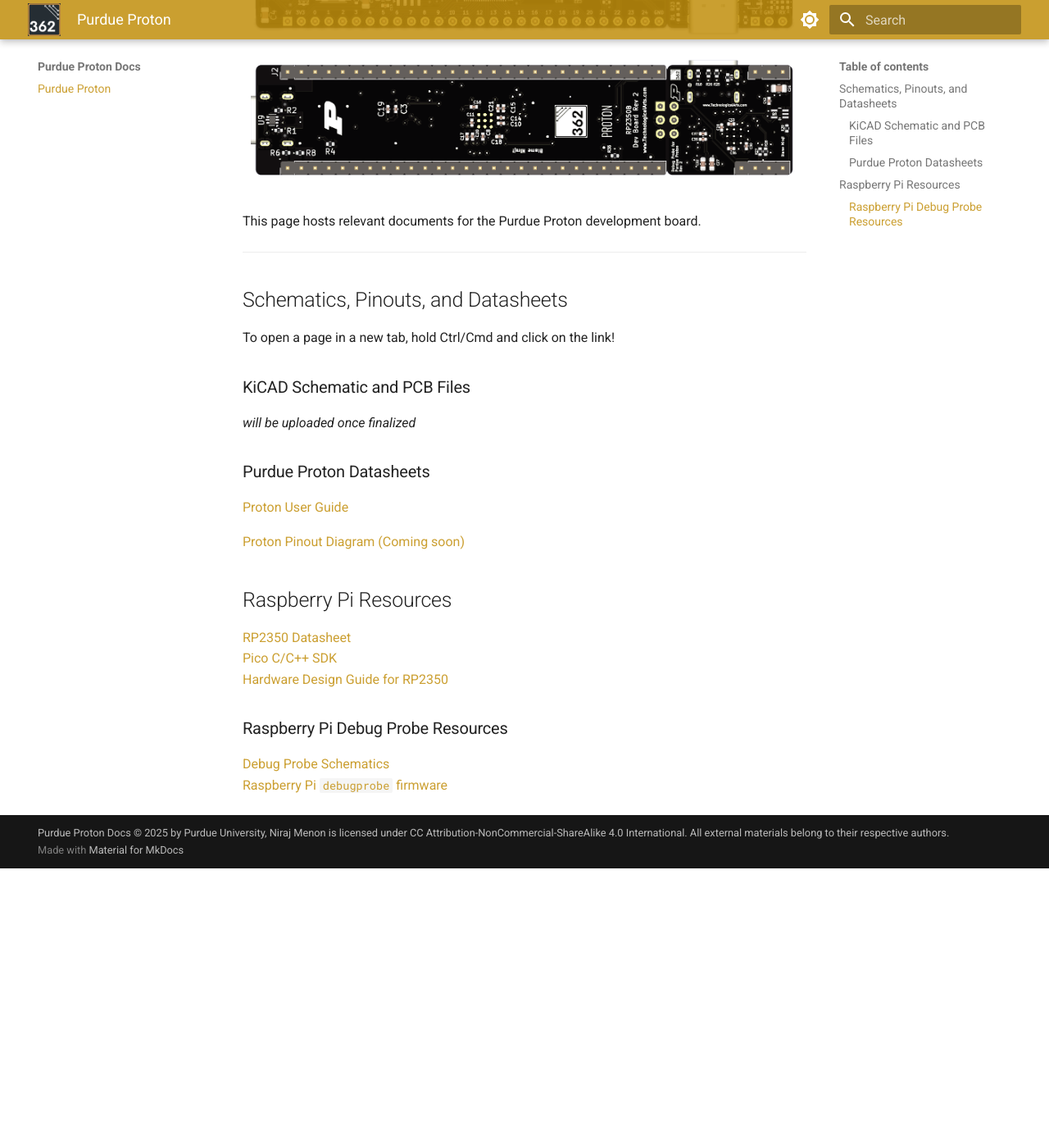
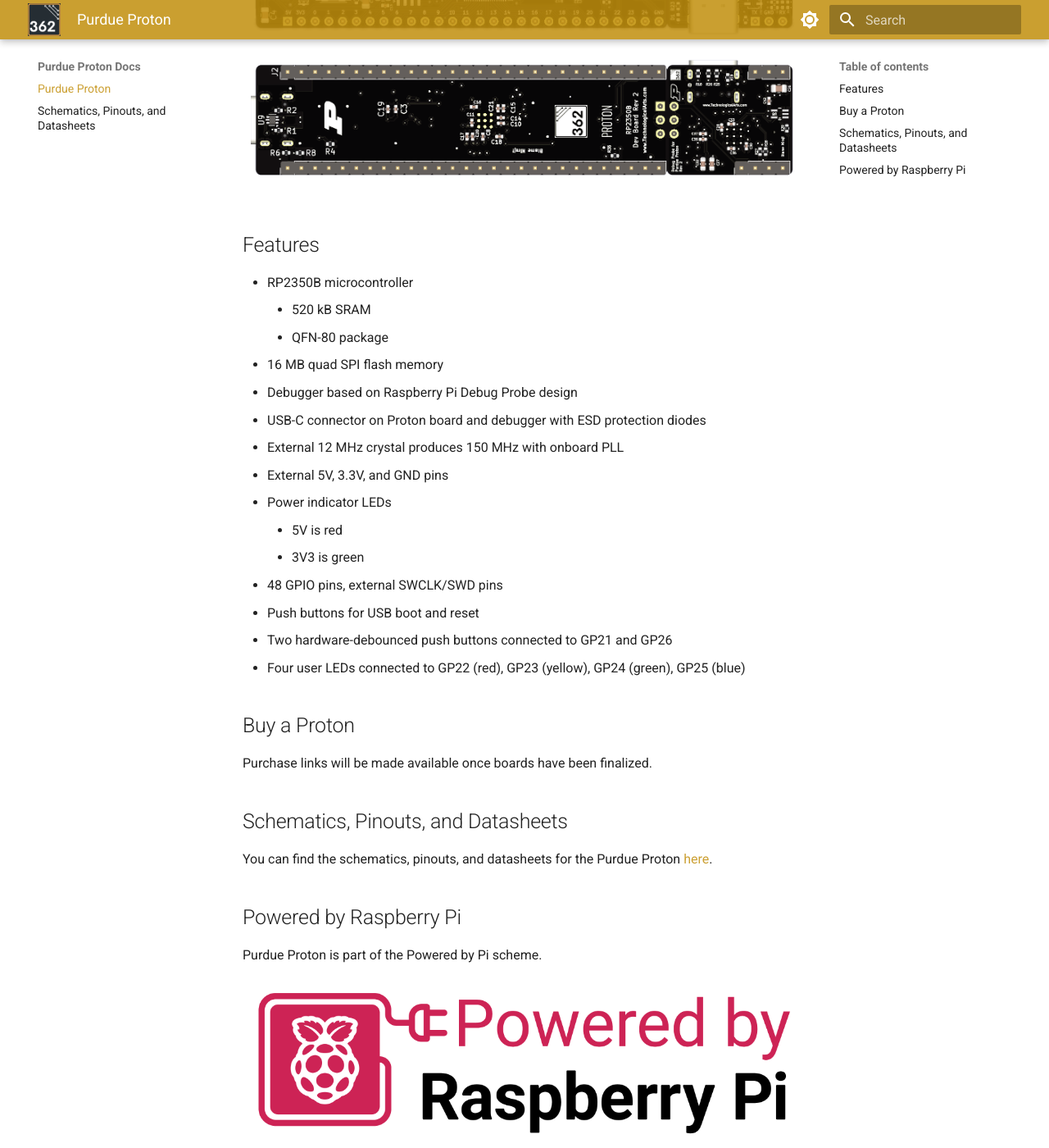
Before and after one commit to ece362-purdue/proton-labs, an MkDocs documentation site: the page built from docs/index.md, in a window 1280 px wide and 1400 px high, scrolled down 468 px. Shown: the whole window at 82% size. Built offline with MkDocs 1.6.1 and Material for MkDocs 9.7.7, drawn with Linux system fonts in a browser that asks for light colours; before the commit the page ends 1527 px from its top, so only the background shows below that; some of the changed text lies outside the part shown.

Commit message:
multiple changes

```diff
--- a/docs/index.md
+++ b/docs/index.md
@@ -8,31 +8,36 @@
 ![front board](assets/front.png)
 ![back board](assets/back.png)
 
-This page hosts relevant documents for the Purdue Proton development board.
+## Features
 
-<hr>
+- RP2350B microcontroller
+    - 520 kB SRAM
+    - QFN-80 package
+- 16 MB quad SPI flash memory
+- Debugger based on Raspberry Pi Debug Probe design
+- USB-C connector on Proton board and debugger with ESD protection diodes
+- External 12 MHz crystal produces 150 MHz with onboard PLL
+- External 5V, 3.3V, and GND pins
+- Power indicator LEDs
+    - 5V is red
+    - 3V3 is green
+- 48 GPIO pins, external SWCLK/SWD pins
+- Push buttons for USB boot and reset
+- Two hardware-debounced push buttons connected to GP21 and GP26
+- Four user LEDs connected to GP22 (red), GP23 (yellow), GP24 (green), GP25 (blue)
+
+## Buy a Proton
+
+Purchase links will be made available once boards have been finalized.
 
 ## Schematics, Pinouts, and Datasheets
 
+You can find the schematics, pinouts, and datasheets for the Purdue Proton [here](datasheets.md).
 
-To open a page in a new tab, hold Ctrl/Cmd and click on the link!
+## Powered by Raspberry Pi
 
-### KiCAD Schematic and PCB Files
+Purdue Proton is part of the Powered by Pi scheme.
 
-*will be uploaded once finalized*
+![Powered by Raspberry Pi](assets/powered_by_pi.png)
 
-### Purdue Proton Datasheets
-
-<!-- Proton User Guide (Coming soon)   -->
-[Proton User Guide](assets/Proton%20User%20Guide.pdf)
-<!-- [Proton Pinout Diagram (WIP)]()   -->
-[Proton Pinout Diagram (Coming soon)](assets/Proton%20Pinout%20Diagram.pdf)
-
-## Raspberry Pi Resources
-[RP2350 Datasheet](https://datasheets.raspberrypi.com/rp2350/rp2350-datasheet.pdf)
-[Pico C/C++ SDK](https://datasheets.raspberrypi.com/pico/raspberry-pi-pico-c-sdk.pdf)
-[Hardware Design Guide for RP2350](https://datasheets.raspberrypi.com/rp2350/hardware-design-with-rp2350.pdf)
-
-### Raspberry Pi Debug Probe Resources
-[Debug Probe Schematics](https://datasheets.raspberrypi.com/debug/raspberry-pi-debug-probe-schematics.pdf)
-[Raspberry Pi `debugprobe` firmware](https://github.com/raspberrypi/debugprobe)
+Our certificate can be found [here](assets/purdue_university_proton_cert.pdf).
```
Also changed, not shown: docs/datasheets.md (added, +23 -0 lines), docs/assets/powered_by_pi.png (added), 1 other file.
